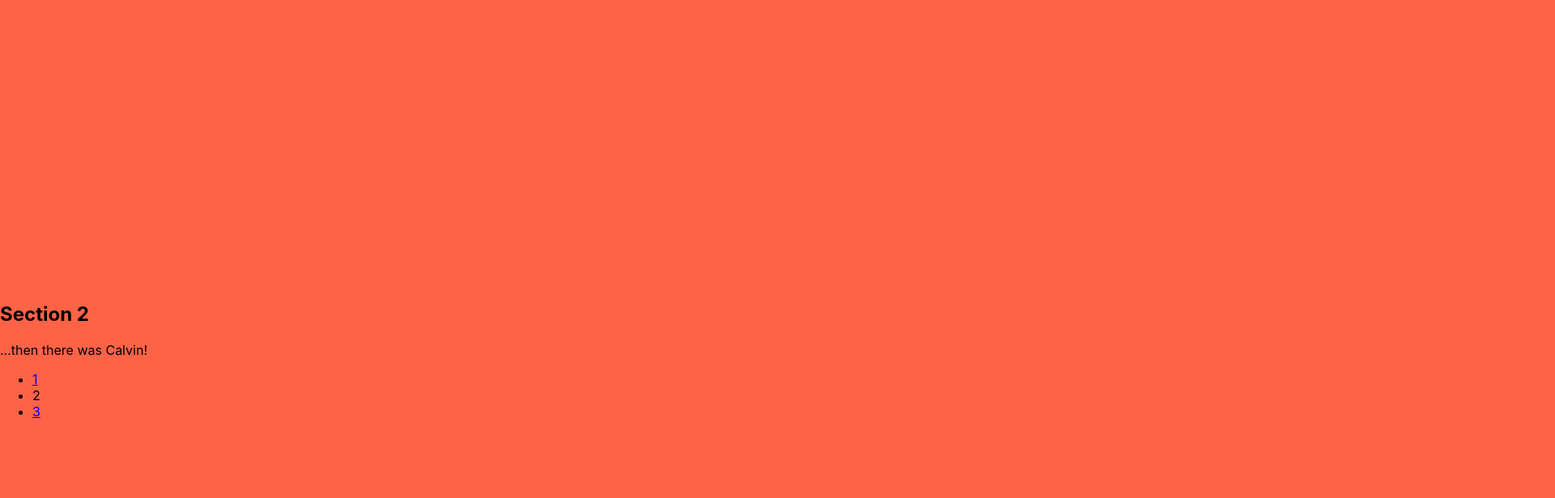
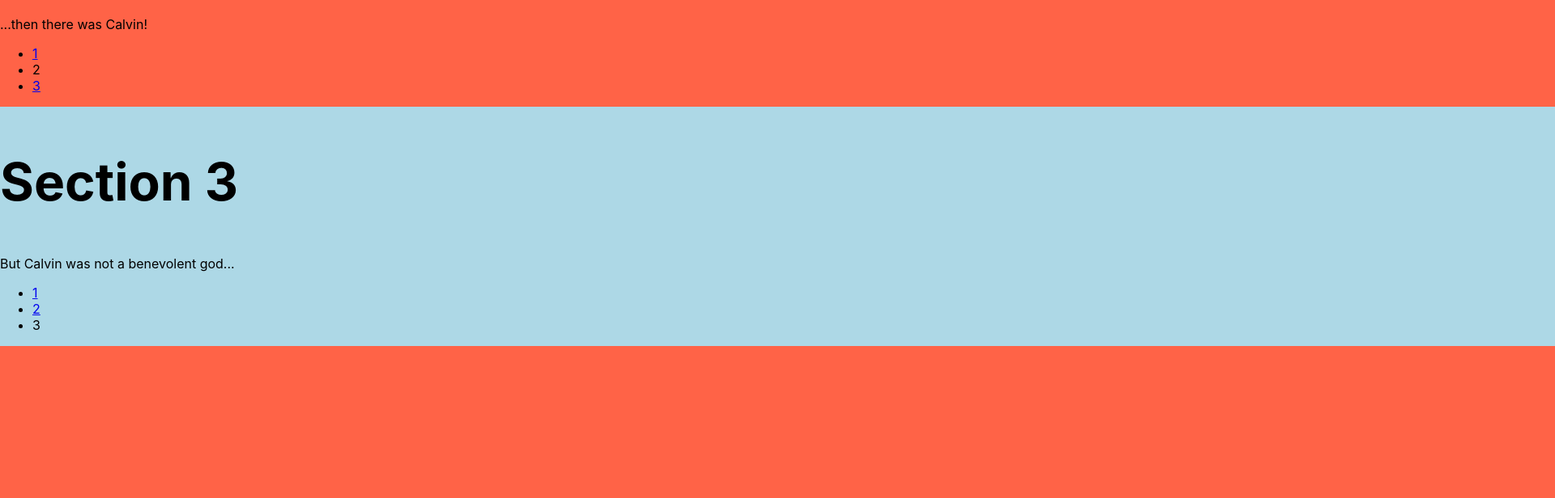
Before and after one commit to capnnemo2/timeline-1, a React (Create React App) app: page / in a window 1280 px wide. Shown: the part 800-1416 px from the top of the page at 81% size, 1920 px wide, since content can reach past the window. After the commit the page ends 1228 px from the top, so only its background shows below. Built offline with nearby package versions, Linux system fonts and the light colour scheme.

Commit message:
Not sure about this

```diff
--- a/src/App.css
+++ b/src/App.css
@@ -1,5 +1,7 @@
 * {
   box-sizing: border-box;
+  /* margin: 0;
+  padding: 0; */
 }
 
 body {
--- a/src/Timeline/Timeline.css
+++ b/src/Timeline/Timeline.css
@@ -10,5 +10,21 @@ hr {
 }
 
 .Timeline__section {
-  height: 100vh;
+  margin: 0px;
+  bottom: 0px;
+  width: 4000px;
+  float: left;
+  height: 100%;
 }
+
+.Timeline__section h2 {
+  font-size: 4em;
+}
+
+.Timeline__section p {
+  width: 600px;
+}
+
+.blue {
+  background: lightblue;
+}
--- a/src/Timeline/Timeline.js
+++ b/src/Timeline/Timeline.js
@@ -7,7 +7,7 @@ export default class Timeline extends React.Component {
       <div className="Timeline">
         <div className="Timeline__space"></div>
         <hr />
-        <section className="Timeline__section" id="section1">
+        <section className="Timeline__section blue" id="section1">
           <h2>Section 1</h2>
           <p>In the beginning there was nothing</p>
           <ul>
@@ -33,7 +33,7 @@ export default class Timeline extends React.Component {
             </li>
           </ul>
         </section>
-        <section className="Timeline__section" id="section3">
+        <section className="Timeline__section blue" id="section3">
           <h2>Section 3</h2>
           <p>But Calvin was not a benevolent god...</p>
           <ul>
```
